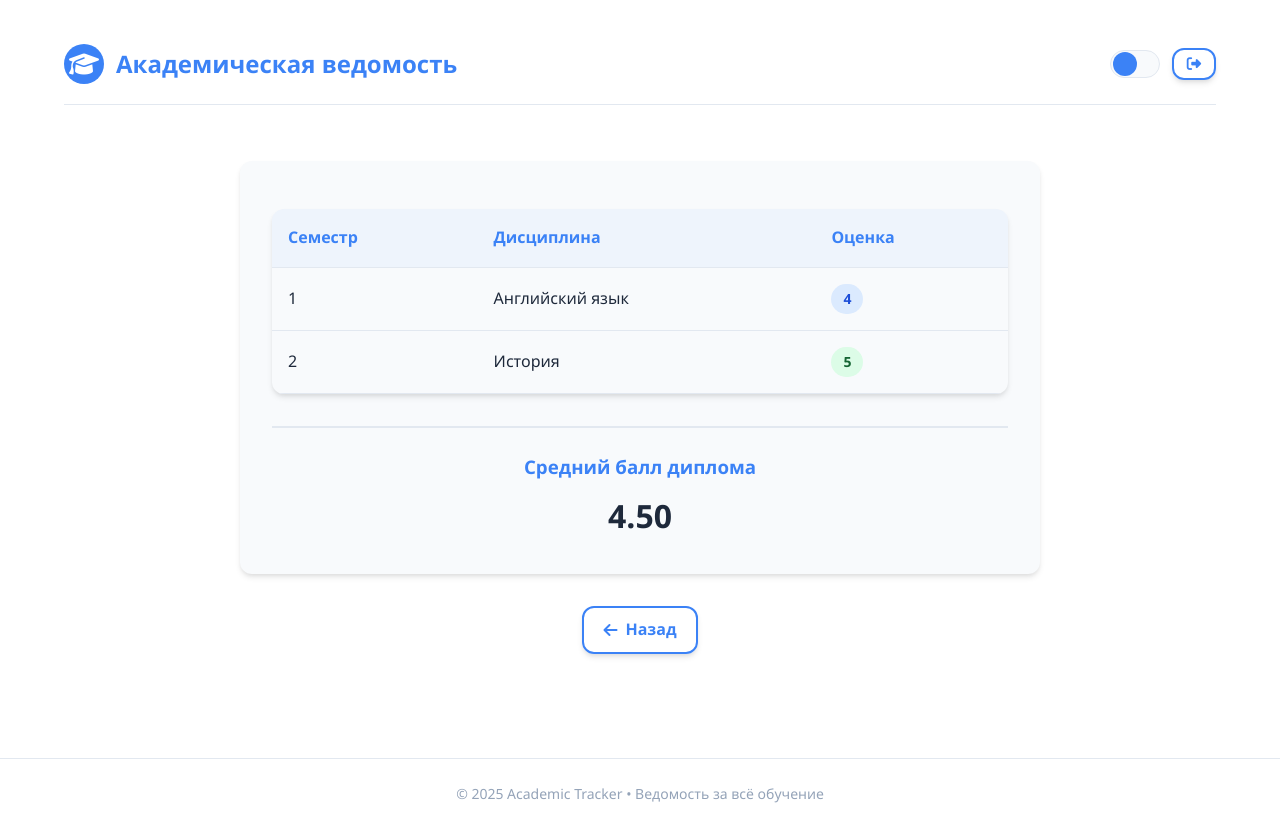
After one commit to d1a1n1i1l/MP, a Django app: page /diploma/ in a window 1280 px wide. The commit adds this page. Run offline with Django 4.2, Linux system fonts and the light colour scheme; a user stored in the database is signed in; data comes from the database, SQL or seed files in the repository; both versions use the stored data as it was after the commit.

Commit message:
Небольшие поправки

```diff
--- a/adada.txt
+++ /dev/null
@@ -1 +0,0 @@
-kfdfdkfdlfdslfkdsfsdfklsfsdfks
--- a/grades/templates/grades/base.html
+++ b/grades/templates/grades/base.html
@@ -48,6 +48,7 @@
       max-width: 1200px;
       margin: 0 auto;
       padding: 1.5rem;
+      min-height: calc(100vh - 8rem); /* 8rem = header + footer */
     }
 
     header {
@@ -217,7 +218,6 @@
 
     footer {
       text-align: center;
-      margin-top: 3rem;
       padding: 1.5rem 0;
       color: #94a3b8;
       font-size: 0.875rem;
@@ -255,17 +255,21 @@
       </div>
     </header>
 
-    <div class="page-header">
-      <h1 style="text-align: center; width: 100%;">{% block page_title %}{% endblock %}</h1>
-      {% block page_actions %}{% endblock %}
-    </div>
+    <!-- Условный заголовок -->
+    {% if block.super == "Войти в аккаунт" %}
+      <h1 style="text-align: center; margin: 2rem 0;">Войти в аккаунт</h1>
+    {% else %}
+      <div class="page-header">
+        <h1>{% block page_title %}{% endblock %}</h1>
+        {% block page_actions %}{% endblock %}
+      </div>
+    {% endif %}
 
     {% block content %}{% endblock %}
     {% block extra_js %}{% endblock %}
-    <div style="height: 5rem;"></div>
   </div>
 
-  <footer style="position: fixed; bottom: 0; left: 0; width: 100%; text-align: center; padding: 1.5rem 0; color: #94a3b8; font-size: 0.875rem; border-top: 1px solid var(--border); background: var(--bg);">
+  <footer style="background: var(--bg);">
     <p>© 2025 Academic Tracker • Ведомость за всё обучение</p>
   </footer>
 
--- /dev/null
+++ b/grades/templates/grades/diploma.html
@@ -0,0 +1,59 @@
+{% extends 'grades/base.html' %}
+{% block title %}Диплом{% endblock %}
+{% block centered_title %}Академический диплом{% endblock %}
+
+{% block content %}
+  <div style="max-width: 800px; margin: 0 auto; background: var(--card-bg); border-radius: var(--radius); padding: 2rem; box-shadow: var(--shadow);">
+
+    {% if disciplines %}
+      <table style="width: 100%; border-collapse: collapse; margin-bottom: 2rem;">
+        <thead>
+          <tr>
+            <th style="padding: 1rem; text-align: left; border-bottom: 1px solid var(--border); color: var(--primary);">Семестр</th>
+            <th style="padding: 1rem; text-align: left; border-bottom: 1px solid var(--border); color: var(--primary);">Дисциплина</th>
+            <th style="padding: 1rem; text-align: left; border-bottom: 1px solid var(--border); color: var(--primary);">Оценка</th>
+          </tr>
+        </thead>
+        <tbody>
+          {% for d in disciplines %}
+          <tr>
+            <td style="padding: 1rem; border-bottom: 1px solid var(--border);">{{ d.semester.number }}</td>
+            <td style="padding: 1rem; border-bottom: 1px solid var(--border);">{{ d.title }}</td>
+            <td style="padding: 1rem; border-bottom: 1px solid var(--border);">
+              <span class="grade-badge
+                {% if d.actual_grade == "5" %}grade-5
+                {% elif d.actual_grade == "4" %}grade-4
+                {% elif d.actual_grade == "3" %}grade-3
+                {% elif d.actual_grade == "2" %}grade-2
+                {% endif %}">
+                {{ d.actual_grade }}
+              </span>
+            </td>
+          </tr>
+          {% endfor %}
+        </tbody>
+      </table>
+
+      <div style="text-align: center; padding-top: 1.5rem; border-top: 2px solid var(--border);">
+        <h3 style="color: var(--primary); margin-bottom: 0.5rem;">Средний балл диплома</h3>
+        <p style="font-size: 2rem; font-weight: 700; color: var(--fg);">{{ gpa|floatformat:"2" }}</p>
+      </div>
+
+    {% else %}
+      <div class="empty-state">
+        <i class="fas fa-graduation-cap"></i>
+        <h3>Нет дисциплин для диплома</h3>
+        <p>Отметьте галочкой дисциплины в настройках, чтобы они отображались здесь</p>
+      </div>
+    {% endif %}
+
+  </div>
+
+  <div style="text-align: center; margin-top: 2rem;">
+    <a href="{% url 'grades:dashboard' %}" class="btn btn-outline" style="padding: 0.6rem 1.2rem;">
+      <i class="fas fa-arrow-left"></i> Назад
+    </a>
+  </div>
+
+  <div style="height: 5rem;"></div>
+{% endblock %}
--- a/grades/urls.py
+++ b/grades/urls.py
@@ -9,4 +9,5 @@ urlpatterns = [
     path('semester/add/', views.add_semester, name='add_semester'),
     path('semester/<int:semester_id>/add/', views.add_discipline, name='add_discipline'),
     path('discipline/<int:discipline_id>/delete/', views.delete_discipline, name='delete_discipline'),
+    path('diploma/', views.diploma_view, name='diploma'),
 ]
--- a/grades/views.py
+++ b/grades/views.py
@@ -73,3 +73,12 @@ def delete_discipline(request, discipline_id):
     semester_id = discipline.semester.id
     discipline.delete()
     return redirect('grades:semester_detail', semester_id=semester_id)
+@login_required
+def diploma_view(request):
+    """Страница диплома: только дисциплины с for_diploma=True"""
+    disciplines = Discipline.objects.filter(user=request.user, for_diploma=True).select_related('semester')
+    gpa = Discipline.calculate_gpa(disciplines)
+    return render(request, 'grades/diploma.html', {
+        'disciplines': disciplines,
+        'gpa': gpa
+    })
--- a/txdsds.txt
+++ /dev/null
@@ -1 +0,0 @@
-хуй тебе
```
Also changed, not shown: grades/templates/grades/dashboard.html (+8 -3 lines), db.sqlite3.
